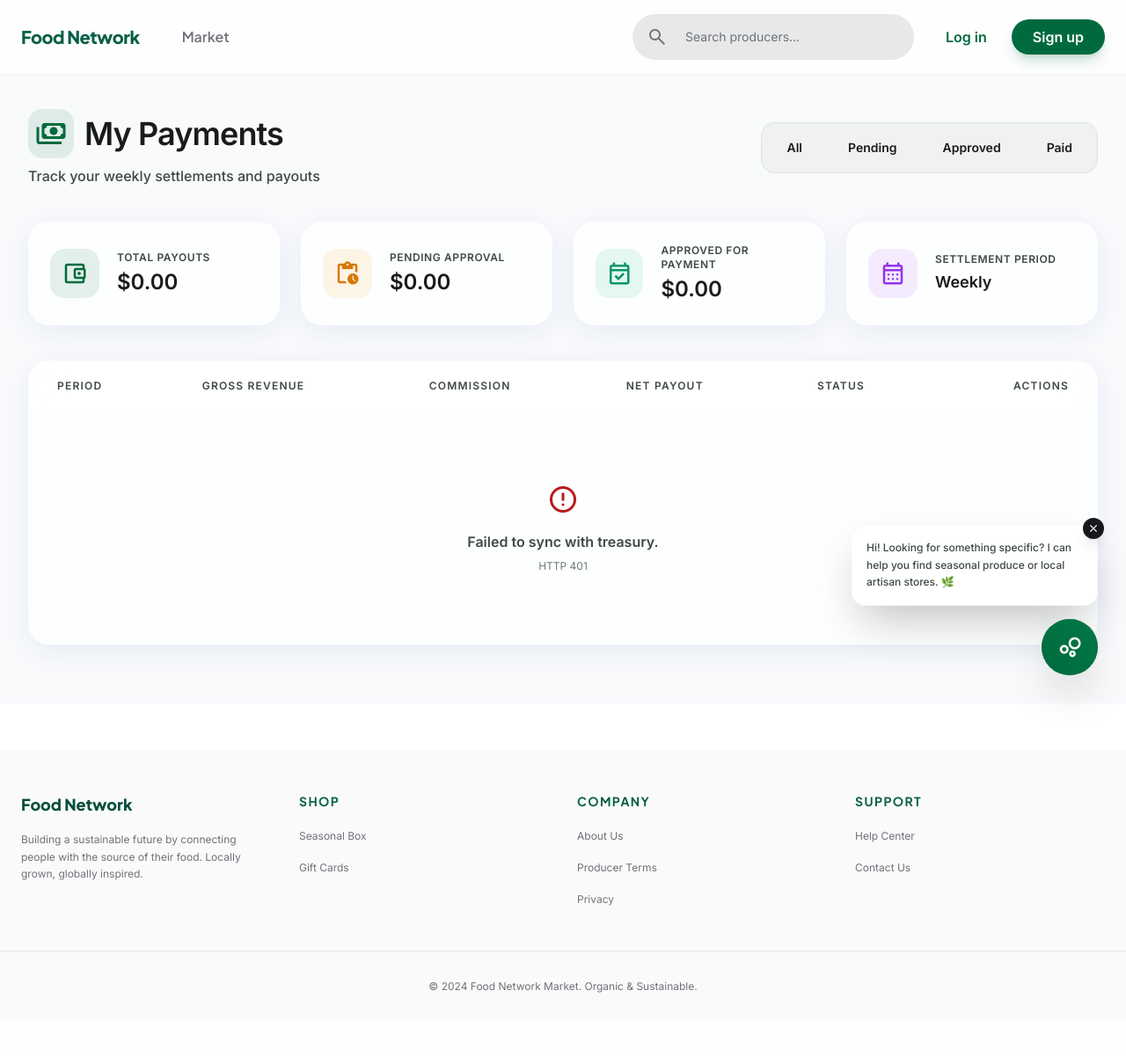
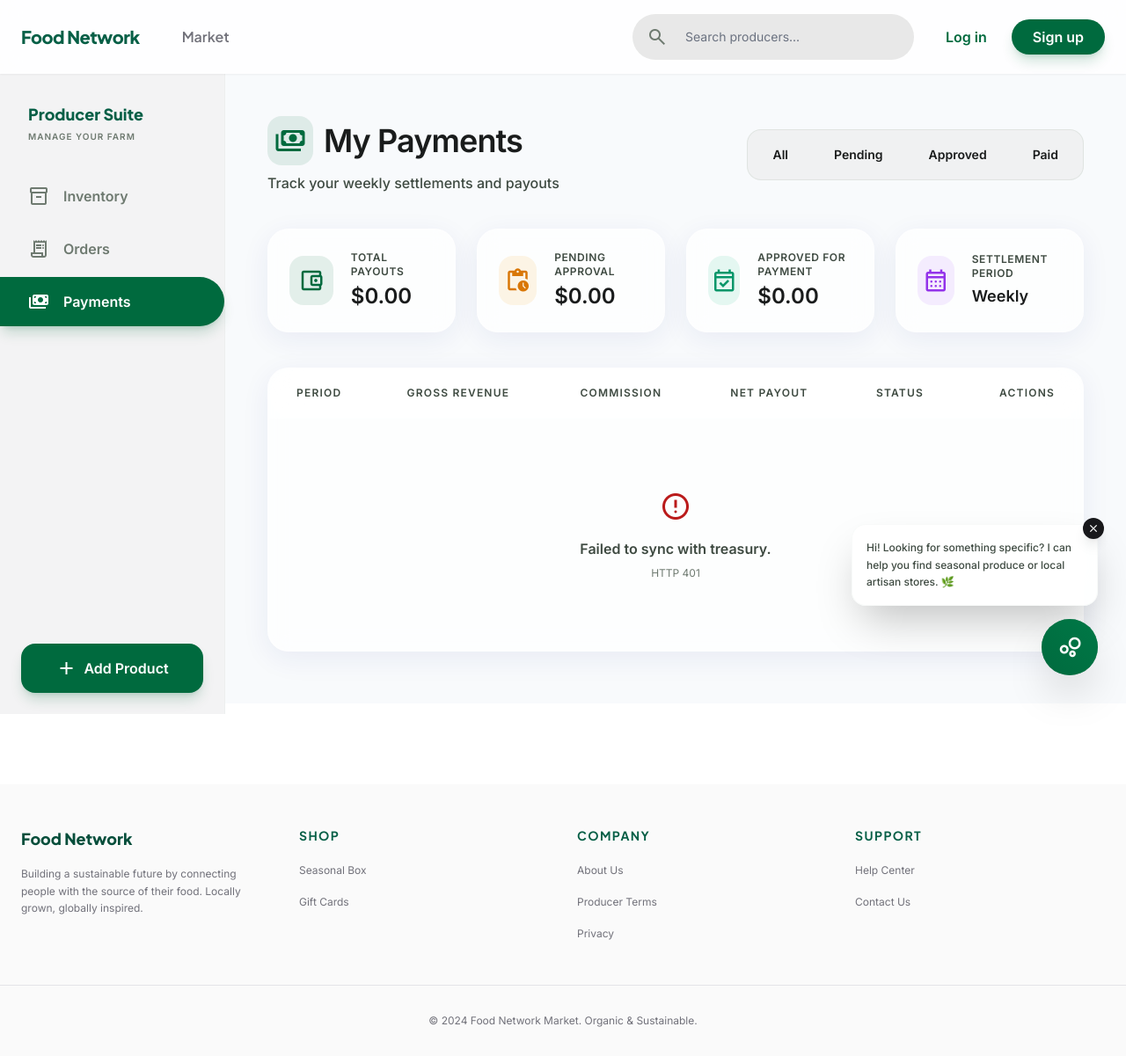
Before and after one commit to duyanhehe/DESD_Group3, a Django app: page /payments/producer/ in a window 1280 px wide. Shown: the whole page at 88% size. Before the commit the page ends 1129 px from the top, so only its background shows below. Run offline with Django 5.2, Linux system fonts and the light colour scheme; some libraries are stand-ins or nearby versions.

Commit message:
fix(payments): sync late order settlements and improve producer UI with sticky sideba

```diff
--- a/templates/orders/producer_order_list.html
+++ b/templates/orders/producer_order_list.html
@@ -6,7 +6,7 @@
 {% block content %}
 <div class="flex flex-col md:flex-row min-h-[calc(100vh-80px)]">
     <!-- Sidebar: Producer Suite -->
-    <aside class="w-full md:w-64 bg-surface-container-low border-r border-outline-variant/10 flex flex-col">
+    <aside class="w-full md:w-64 bg-surface-container-low border-r border-outline-variant/10 flex flex-col md:sticky md:top-[72px] md:h-[calc(100vh-72px)] z-10">
         <div class="p-8 hidden md:block">
             <h2 class="font-headline text-lg font-extrabold text-emerald-800">Producer Suite</h2>
             <p class="text-[10px] font-bold text-outline uppercase tracking-widest mt-1">Manage your farm</p>
--- a/templates/payments/producer_settlement_list.html
+++ b/templates/payments/producer_settlement_list.html
@@ -78,7 +78,49 @@
 {% block content %}
 <div class="bg-mesh"></div>
 
-<div class="max-w-7xl mx-auto px-4 sm:px-6 lg:px-8 py-10">
+<div class="flex flex-col md:flex-row min-h-[calc(100vh-80px)]">
+    <!-- Sidebar: Producer Suite -->
+    <aside class="w-full md:w-64 bg-surface-container-low border-r border-outline-variant/10 flex flex-col md:sticky md:top-[72px] md:h-[calc(100vh-72px)] z-10">
+        <div class="p-8 hidden md:block">
+            <h2 class="font-headline text-lg font-extrabold text-emerald-800">Producer Suite</h2>
+            <p class="text-[10px] font-bold text-outline uppercase tracking-widest mt-1">Manage your farm</p>
+        </div>
+
+        <nav class="flex-grow">
+            <ul class="space-y-1">
+                <li>
+                    <a href="{% url 'producer_dashboard' %}" class="flex items-center gap-4 px-8 py-4 text-outline font-bold hover:bg-emerald-50 hover:text-primary transition-all md:rounded-r-full group">
+                        <span class="material-symbols-outlined group-hover:scale-110 transition-transform">inventory_2</span>
+                        Inventory
+                    </a>
+                </li>
+                <li>
+                    <a href="{% url 'orders:producer_orders_page' %}" class="flex items-center gap-4 px-8 py-4 text-outline font-bold hover:bg-emerald-50 hover:text-primary transition-all md:rounded-r-full group">
+                        <span class="material-symbols-outlined group-hover:scale-110 transition-transform">receipt_long</span>
+                        Orders
+                    </a>
+                </li>
+                <li>
+                    <a href="{% url 'producer_payments' %}" class="flex items-center gap-4 px-8 py-4 bg-primary text-on-primary font-bold shadow-lg shadow-primary/20 md:rounded-r-full transition-all">
+                        <span class="material-symbols-outlined" style="font-variation-settings: 'FILL' 1;">payments</span>
+                        Payments
+                    </a>
+                </li>
+
+            </ul>
+        </nav>
+
+        <div class="p-6 mt-auto">
+            <a href="{% url 'add_product' %}" class="w-full py-4 bg-primary text-on-primary rounded-2xl flex items-center justify-center gap-2 font-extrabold shadow-lg shadow-primary/20 hover:scale-[1.02] active:scale-95 transition-all">
+                <span class="material-symbols-outlined">add</span>
+                Add Product
+            </a>
+        </div>
+    </aside>
+
+    <!-- Main Canvas -->
+    <main class="flex-1 p-6 md:p-12 overflow-y-auto">
+        <div class="max-w-7xl mx-auto">
     <!-- Header Section -->
     <div class="flex flex-col md:flex-row md:items-center justify-between mb-10 gap-6">
         <div>
@@ -163,6 +205,8 @@
             </table>
         </div>
     </div>
+        </div>
+    </main>
 </div>
 
 <!-- Settlement Detail Modal -->
--- a/templates/products/producer_dashboard.html
+++ b/templates/products/producer_dashboard.html
@@ -6,7 +6,7 @@
 {% block content %}
 <div class="flex flex-col md:flex-row min-h-[calc(100vh-80px)]">
     <!-- Sidebar: Producer Suite -->
-    <aside class="w-full md:w-64 bg-surface-container-low border-r border-outline-variant/10 flex flex-col">
+    <aside class="w-full md:w-64 bg-surface-container-low border-r border-outline-variant/10 flex flex-col md:sticky md:top-[72px] md:h-[calc(100vh-72px)] z-10">
         <div class="p-8 hidden md:block">
             <h2 class="font-headline text-lg font-extrabold text-emerald-800">Producer Suite</h2>
             <p class="text-[10px] font-bold text-outline uppercase tracking-widest mt-1">Manage your farm</p>
```
